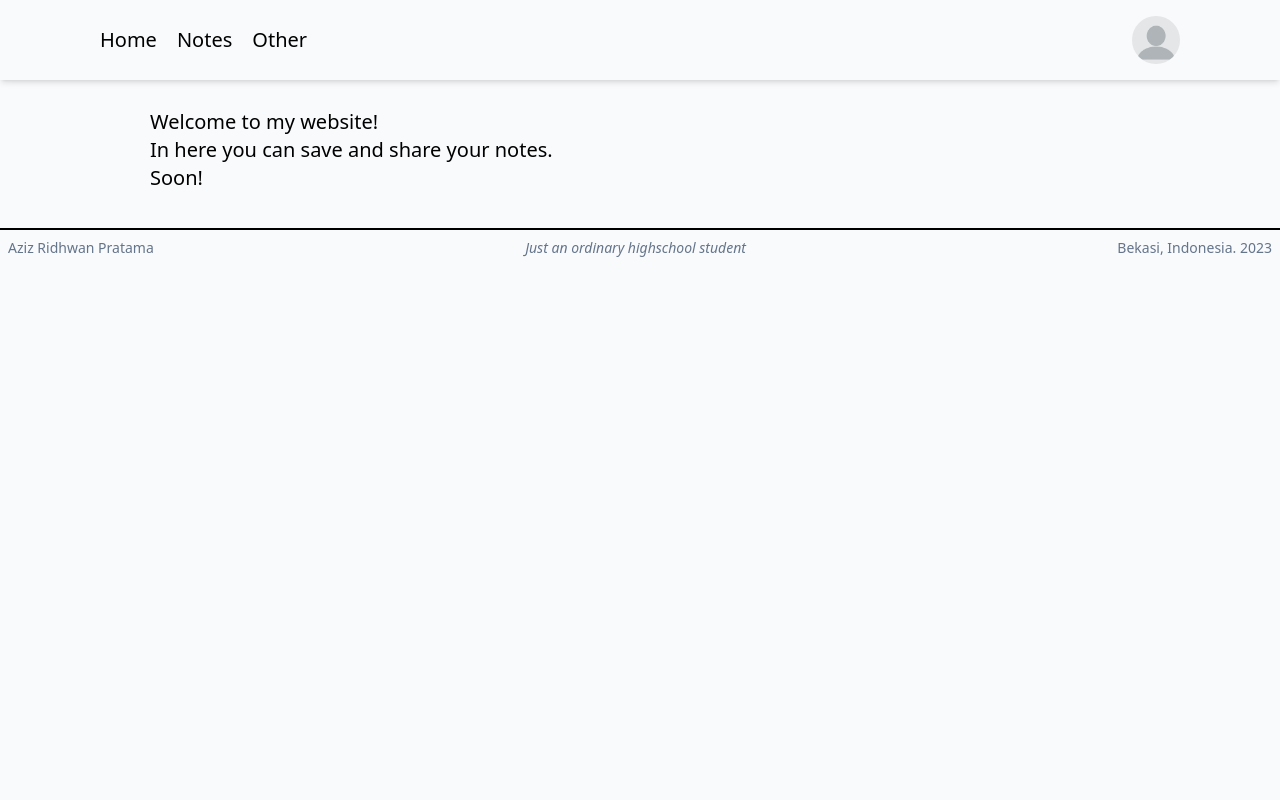
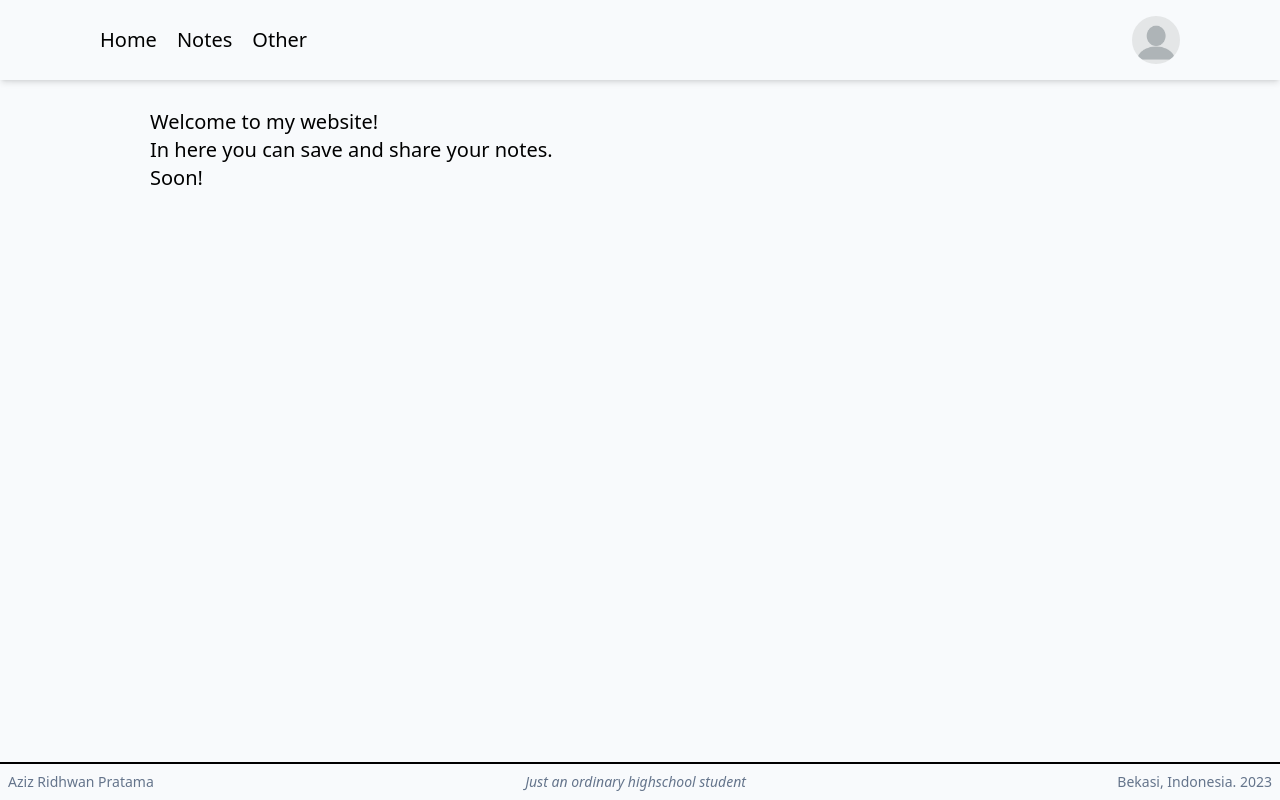
Before and after one commit to ziprawan/sekolah_beta_intensif, a Nuxt app: page / in a window 1280 px wide. Built offline with nearby package versions, Linux system fonts and the light colour scheme.

Commit message:
Fix footer position
Signed-off-by: Aziz Ridhwan Pratama <azizpratama@gnuweeb.org>

```diff
--- a/layouts/default.vue
+++ b/layouts/default.vue
@@ -1,9 +1,9 @@
 <template>
   <div id="app" class="bg-primary">
-    <div class="relative min-h-[100vh]">
+    <div class="relative min-h-screen flex flex-col justify-between text-xl gap-10 pt-[108px]">
       <WebHeader />
 
-      <div class="text-xl px-[20px] md:px-[100px] xl:px-[150px] gap-10 pt-[108px] pb-[36px] relative">
+      <div class="px-[20px] md:px-[100px] xl:px-[150px]">
         <Nuxt />
       </div>
 
```
